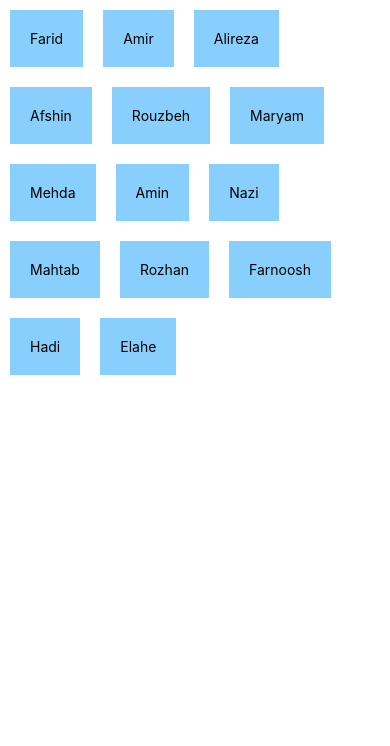
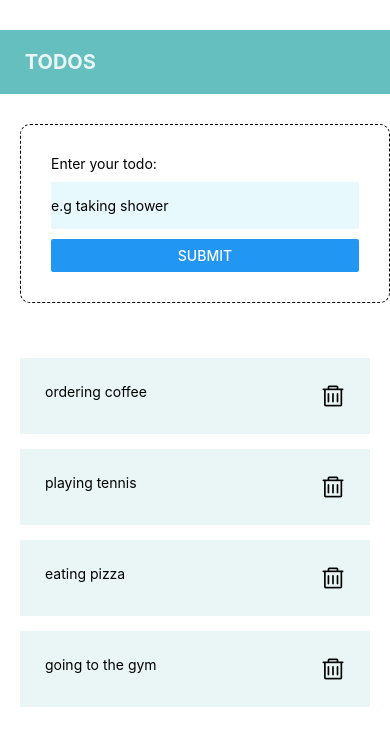
Before and after one commit to FaridFarahmandf/reactnativetutorial, a React Native app: screen / in a window 390 px wide. Shown: the top 746 px of the page. Built offline with nearby package versions, Linux system fonts and the light colour scheme.

Commit message:
using flex and make a todo app

```diff
--- a/App.js
+++ b/App.js
@@ -1,53 +1,58 @@
 import React, {useState} from 'react';
-import { StyleSheet, Text, View, ScrollView, FlatList, TouchableOpacity } from 'react-native';
+import { StyleSheet, Text, View, FlatList, Alert, TouchableWithoutFeedback, Keyboard} from 'react-native';
+import Form from './components/Form';
+import Header from './components/Header';
+import Sandbox from './components/Sandbox';
+import Todo from './components/Todo';
+import { AntDesign } from '@expo/vector-icons';
 
 export default function App() {
-  const [people, setPeople] = useState([
-    {name: "Farid",id:1},
-    {name: "Amir",id:2},
-    {name: "Alireza",id:3},
-    {name: "Afshin",id:4},
-    {name: "Rouzbeh",id:5},
-    {name: "Maryam",id:6},
-    {name: "Mehda",id:7},
-    {name: "Amin",id:8},
-    {name: "Nazi",id:9},
-    {name: "Mahtab",id:10},
-    {name: "Rozhan",id:11},
-    {name: "Farnoosh",id:12},
-    {name: "Hadi",id:13},
-    {name: "Elahe",id:14},
+  const [todo, setTodo] = useState([
+    {name: "ordering coffee", key:1},
+    {name: "playing tennis", key:2},
+    {name: "eating pizza", key:3},
+    {name: "going to the gym", key:4},
   ])
-  const pressHanler = (id) => {
+
+  const deleteHandler = (id) => {
     console.log(id);
-    // let currentPeople = [...people];
-    // let filterPeople = currentPeople.filter(p => p.id != id);
-    // setPeople(filterPeople);
-    setPeople((prevPeople) =>
-      prevPeople.filter(p => p.id != id)
-    )
+    setTodo((prevTodo) => {
+      return prevTodo.filter((t) => t.key != id);
+    })
+  }
+
+  const addTodoList = (str) => {
+
+    if(str.length > 3){
+      const newTodos = [{name:str, key:Math.random()*1000}, ...todo];
+      setTodo(newTodos);
+    }else{
+      Alert.alert(
+        "Oops!!!",
+        "Your todos must be more than 3 characters",
+        [{text:"OK",onPress:() => console.log("understood that")}]
+      );
+    }
   }
   return (
-    <View style={styles.container}>
-      <FlatList
-        numColumns={3}
-        keyExtractor={(item) => item.id }
-        data={people}
-        renderItem = {({item}) => (
-          <TouchableOpacity onPress={() => pressHanler(item.id)}>
-            <Text style={styles.item}>{item.name}</Text>
-          </TouchableOpacity>
-        ) }
-      />
-      {/* <ScrollView>
-        { people.map((p) => (
-          <Viewid={pid}>
-            <Text style={styles.item}>{p.name}</Text>
-          </Viewid=>
-        ))}
+    // <Sandbox />
+    <TouchableWithoutFeedback onPress={() => Keyboard.dismiss()}>
 
-      </ScrollView> */}
-    </View>
+      <View style={styles.container}>
+        <Header />
+        <View style={styles.content}>
+          <Form addTodoList={addTodoList}/>
+          <View style={styles.list}>
+            <FlatList
+              data={todo}
+              renderItem={ ( { item } ) => (
+                <Todo item={item} deleteHandler={deleteHandler} />
+              )}
+            />
+          </View>
+        </View>
+      </View>
+    </TouchableWithoutFeedback>
   );
 }
 
@@ -55,16 +60,15 @@ const styles = StyleSheet.create({
   container: {
     flex: 1,
     backgroundColor: '#fff',
-    // alignItems: 'center',
-    // justifyContent: 'center',
-    // textAlign:"center",
   },
-  item: {
-    margin:10,
-    paddingVertical:20,
+  content: {
+    flex:1,
+    // backgroundColor:"skyblue",
+  },
+  list: {
+    flex:1,
+    // backgroundColor:"green",
     paddingHorizontal:20,
-    backgroundColor:"#89CFFD",
-    // color:"#fff"
-  }
-
+    paddingVertical:10,
+  },
 });
--- /dev/null
+++ b/components/Form.js
@@ -0,0 +1,42 @@
+import React,{useState} from 'react';
+import {View, Text, StyleSheet, TextInput, Button} from 'react-native';
+
+export default function Form( {addTodoList} ) {
+  const [todo, setTodo] = useState("")
+  return (
+    <View style={styles.formContainer}>
+        <Text style={styles.label}>Enter your todo: </Text>
+        <TextInput
+        style={styles.input}
+        placeholder='e.g taking shower'
+        onChangeText={(val) => {setTodo(val)}}
+        />
+        <Button
+        title="submit"
+        onPress={()=>{
+            addTodoList(todo);
+        }}
+        />
+
+
+    </View>
+  )
+}
+
+const styles = StyleSheet.create({
+    formContainer:{
+        width:370,
+        marginHorizontal:20,
+        marginVertical:30,
+        padding:30,
+        borderStyle:"dashed",
+        borderWidth:1,
+        borderRadius:10
+    },
+    input:{
+        paddingVertical:15,
+        backgroundColor: "#E8F9FD",
+        marginVertical:10,
+    }
+
+})
--- /dev/null
+++ b/components/Header.js
@@ -0,0 +1,23 @@
+import React from 'react';
+import {View, StyleSheet, Text} from 'react-native';
+
+export default function Header() {
+  return (
+    <View style = {styles.headerBody}>
+        <Text style= {styles.headerText}> TODOS</Text>
+    </View>
+  )
+}
+
+const styles = StyleSheet.create({
+    headerBody:{
+        backgroundColor:"#66BFBF",
+        marginTop:30,
+        padding:20
+    },
+    headerText:{
+        fontSize:20,
+        color:"#EAF6F6",
+        fontWeight:"bold",
+    }
+});
--- /dev/null
+++ b/components/Sandbox.js
@@ -0,0 +1,46 @@
+import { StyleSheet, Text, View } from 'react-native'
+import React from 'react'
+
+export default function Sandbox() {
+  return (
+    <View style={styles.container}>
+      <Text style={styles.boxOne}>one</Text>
+      <Text style={styles.boxTwo}>two</Text>
+      <Text style={styles.boxThree}>three</Text>
+      <Text style={styles.boxFour}>four</Text>
+    </View>
+  )
+}
+
+const styles = StyleSheet.create({
+    container: {
+        // flex:1,
+        flexDirection:"row",
+        backgroundColor:"#ddd",
+        paddingTop:40,
+        justifyContent:"space-evenly",
+        alignItems:"flex-end",
+        // marginTop:30,
+        // height:400,
+    },
+    boxOne: {
+        flex:2,
+        padding:5,
+        backgroundColor:"violet"
+    },
+    boxTwo: {
+        flex:1,
+        padding:10,
+        backgroundColor:"gold"
+    },
+    boxThree: {
+        flex:3,
+        padding:15,
+        backgroundColor:"coral"
+    },
+    boxFour: {
+        flex:1,
+        padding:20,
+        backgroundColor:"skyblue"
+    }
+})
--- /dev/null
+++ b/components/Todo.js
@@ -0,0 +1,31 @@
+import React from 'react';
+import { View, Text, StyleSheet, TouchableOpacity } from 'react-native';
+import { AntDesign } from '@expo/vector-icons';
+
+export default function Todo({item, deleteHandler}) {
+  return (
+    <TouchableOpacity>
+        <View style={styles.todo}>
+            <Text style={styles.todoItem}>{item.name}</Text>
+            <AntDesign name="delete" size={24} color="black" style={styles.delete} onPress={() => deleteHandler(item.key)}/>
+        </View>
+    </TouchableOpacity>
+  )
+}
+
+const styles = StyleSheet.create({
+    todo:{
+        marginTop:15,
+        backgroundColor:"#EAF6F6",
+        padding:15,
+        display:"flex",
+        flexDirection:"row",
+        justifyContent:"space-between"
+      },
+      todoItem:{
+        padding:10,
+      },
+      delete:{
+        padding:10
+      }
+})
```
